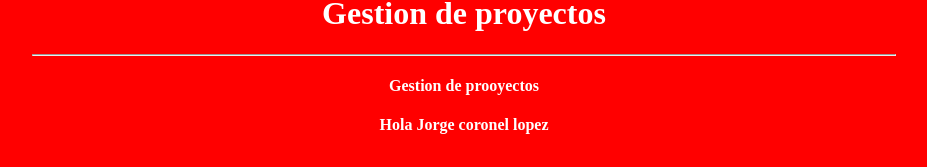
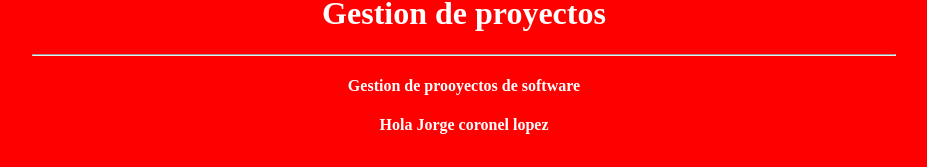
Before and after one commit to jorgecoronellopez/gestionproyectos, a plain HTML site: page index.html in a window 1280 px wide. Shown: the part 234-401 px from the top of the page, without its empty margins (176-1103 px from the left). Drawn offline with Linux system fonts and the light colour scheme.

Commit message:
modificando workflow

```diff
--- a/index.html
+++ b/index.html
@@ -7,7 +7,7 @@
     <body style="background-color: red; color: white; text-align: center; padding: 200px;">
         <h1>Gestion de proyectos </h1>
         <hr>
-        <h4>Gestion de prooyectos</h4>
+        <h4>Gestion de prooyectos de software</h4>
         <h4>Hola Jorge coronel lopez</h4>
     </body>
 </html>
```
